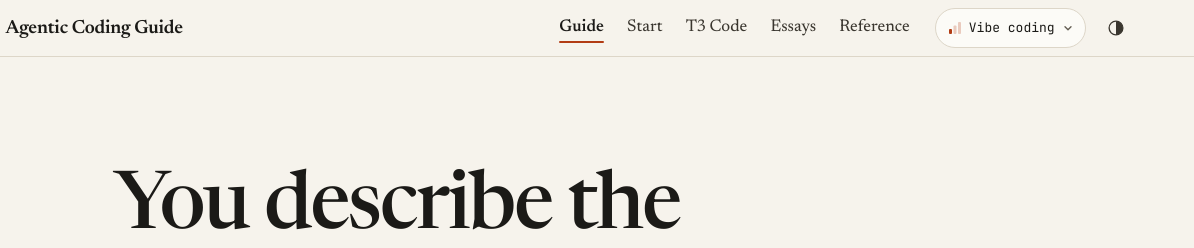
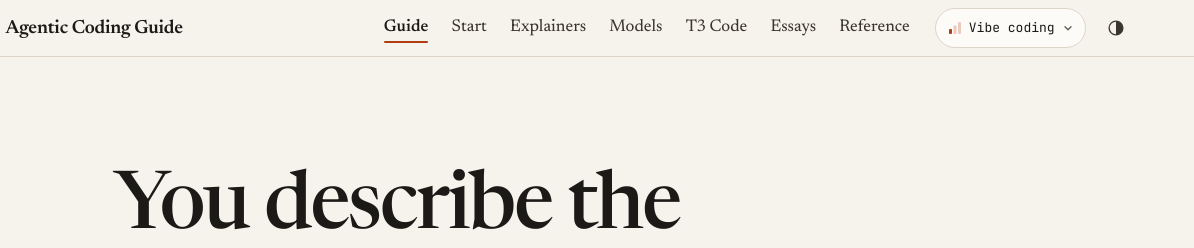
Before and after one commit to chrcit/vibecoding-guide, an Astro site in the folder site/: page / in a window 1280 px wide. Shown: the top 248 px of the page, 86-1280 px from the left. Built offline with nearby package versions, Linux system fonts and the light colour scheme; Astro itself is replaced by a stand-in of ours.

Commit message:
Show Explainers and Models in the header; fix a missing space in Fig. 10
Co-Authored-By: Claude Fable 5.2 <noreply@anthropic.com>

```diff
--- a/site/src/components/fig/score-and-cost/ScoreAndCost.astro
+++ b/site/src/components/fig/score-and-cost/ScoreAndCost.astro
@@ -63,7 +63,7 @@ const alt = `A scatter chart of ${points.length} models from ${labs.join(' and '
   .fig-score-cost .sc-point[data-on] circle:not(.sc-hit), .fig-score-cost .sc-point[data-on] rect { fill: var(--accent); stroke: var(--accent); }
   .fig-score-cost .sc-hit { fill: transparent; stroke: none; cursor: pointer; }
   .fig-score-cost .sc-name { fill: var(--ink); font-weight: 600; }
-  .fig-score-cost .sc-card { font-family: var(--mono); font-size: 0.875rem; color: var(--accent); min-height: 40px; display: inline-flex; align-items: center; }
+  .fig-score-cost .sc-card { font-family: var(--mono); font-size: 0.875rem; color: var(--accent); min-height: 40px; display: inline-flex; align-items: center; gap: 0.6ch; flex-wrap: wrap; }
 </style>
 
 <script>
--- a/site/src/lib/nav.ts
+++ b/site/src/lib/nav.ts
@@ -8,8 +8,8 @@ export const url = (p: string) => {
 export const sections = [
   { id: 'guide', label: 'Guide', path: '', ready: true },
   { id: 'start', label: 'Start', path: 'start/', ready: true },
-  { id: 'explain', label: 'Explainers', path: 'explain/', ready: false },
-  { id: 'models', label: 'Models', path: 'models/', ready: false },
+  { id: 'explain', label: 'Explainers', path: 'explain/', ready: true },
+  { id: 'models', label: 'Models', path: 'models/', ready: true },
   { id: 't3-code', label: 'T3 Code', path: 't3-code/', ready: true },
   { id: 'wiki', label: 'Wiki', path: 'wiki/', ready: false },
   { id: 'essays', label: 'Essays', path: 'essays/', ready: true },
```
